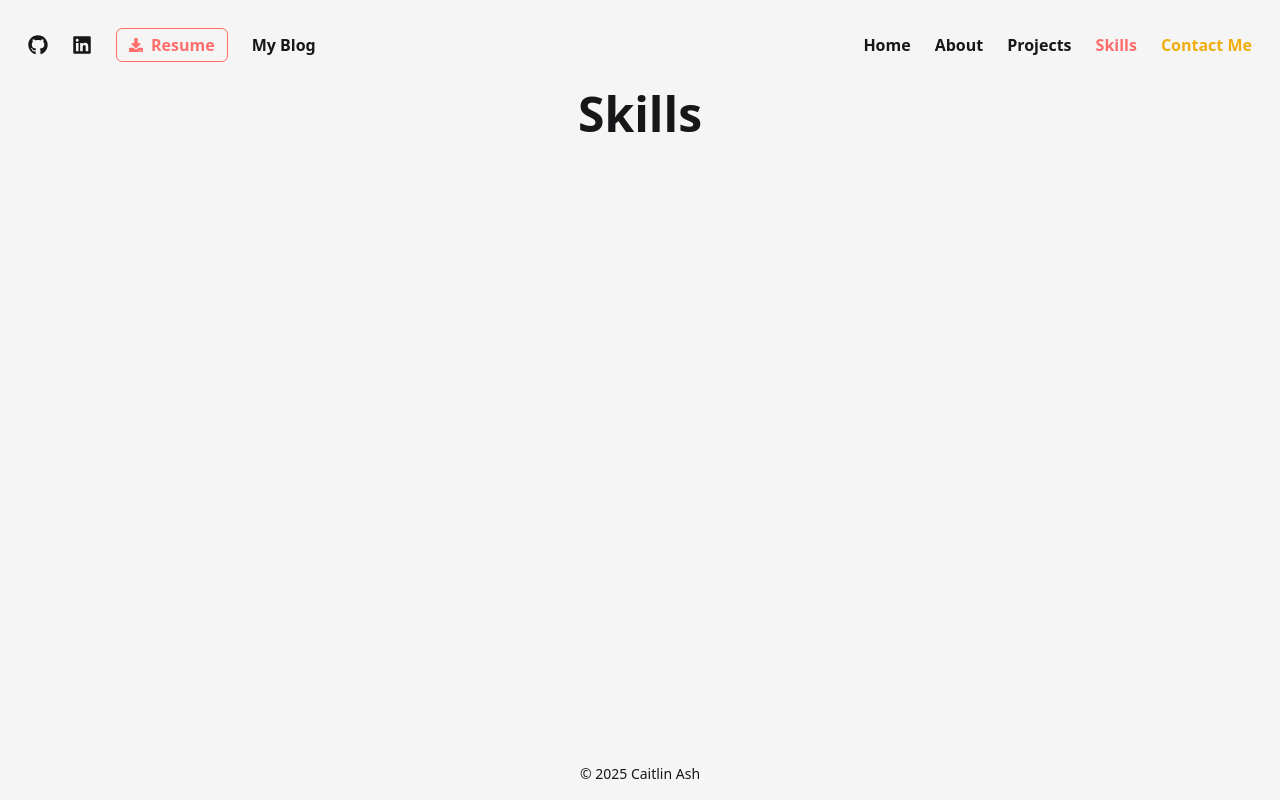
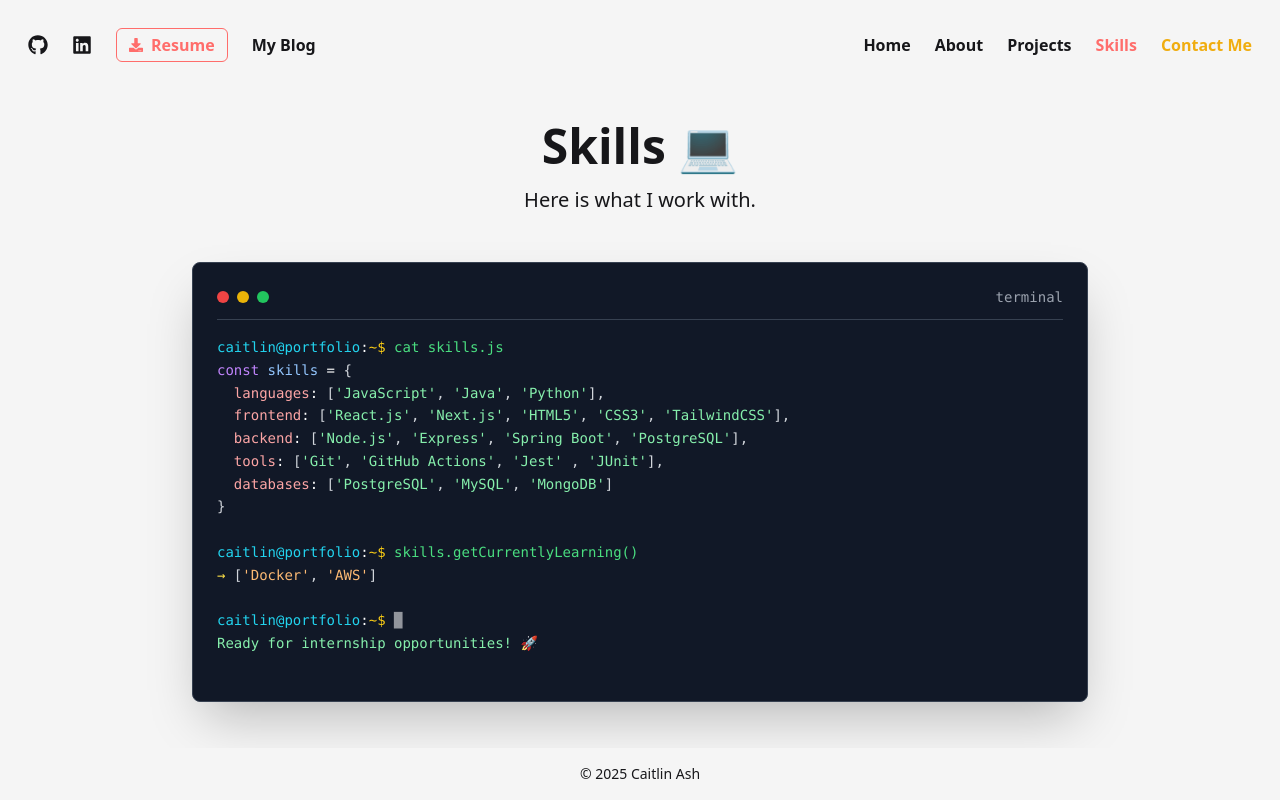
Before and after one commit to bycait27/portfolio, a Next.js app: page / in a window 1280 px wide. Both pictures are taken after a click on the button "Skills". Built offline with nearby package versions, Linux system fonts and the light colour scheme.

Commit message:
Changed Skills component, moved Home component to sections folder, edited ease time in globals.css, changed subtitle content in Projects component.

```diff
--- a/src/app/page.jsx
+++ b/src/app/page.jsx
@@ -2,7 +2,7 @@
 
 import { useState } from 'react';
 import Navbar from '../components/Navbar';
-import Home from '../components/Home';
+import Home from '../components/sections/Home';
 import About from '../components/sections/About';
 import Projects from '../components/sections/Projects';
 import Skills from '../components/sections/Skills';
@@ -26,9 +26,17 @@ export default function Page() {
           </div>
         );
       case 'projects':
-        return <Projects />;
+        return (
+          <div className="animate-fadeIn">
+            <Projects />;
+          </div>
+        );
       case 'skills':
-        return <Skills />;
+        return (
+          <div className="animate-fadeIn">
+            <Skills />;
+          </div>
+        );
       default:
         return <Home />;
     }
--- a/src/components/sections/Projects.jsx
+++ b/src/components/sections/Projects.jsx
@@ -47,7 +47,7 @@ export default function Projects() {
                 {/* section header */}
                 <SectionHeader
                     title="Projects"
-                    subtitle="subtitle"
+                    subtitle="Here are a few of my favorite projects!"
                     emoji="📓"
                 />
                 {/* projects grid */}
--- a/src/components/sections/Skills.jsx
+++ b/src/components/sections/Skills.jsx
@@ -1,60 +1,49 @@
-//  TODO: change skills section
+import SectionHeader from "../ui/SectionHeader";
 
 export default function Skills() {
-    const technologies = [
-        {
-            tech: [
-                'javascript',
-                'java',
-                'python',
-                'c',
-                'handlebars.js',
-                'react.js',
-                'next.js',
-                'springboot',
-                'jquery',
-                'html5',
-                'css3',
-                'tailwindcss',
-                'materialui',
-                'bootstrap',
-            ],
-        },
-        {
-            tech: [
-                'node.js',
-                'mongodb',
-                'express',
-                'mysql',
-                'sequelize',
-                'graphql',
-                'apollo',
-            ],
-        },
-        {
-            tech: [
-                'git',
-                'github',
-                'gitlab',
-                'insomnia',
-                'npm',
-                'vscode',
-                'jest',
-                'webpack',
-                'heroku',
-                'netlify',
-                'vercel',
-            ],
-        },
-    ]
+  return (
+    <div className="min-h-screen p-8">
+      <div className="max-w-4xl mx-auto">
+        <SectionHeader
+          title="Skills"
+          subtitle="Here is what I work with."
+          emoji="💻"
+        />
 
-    return (
-        <div>
-            <div className="max-w-4xl mx-auto">
-                <h1 className="text-5xl font-bold text-center text-text-primary">
-                Skills
-                </h1>
+        <div className="bg-gray-900 rounded-lg p-6 shadow-2xl border border-gray-700">
+          {/* terminal window header */}
+          <div className="flex items-center justify-between mb-4 pb-3 border-b border-gray-700">
+            <div className="flex items-center gap-2">
+              <div className="w-3 h-3 bg-red-500 rounded-full hover:bg-red-400 cursor-pointer transition-colors"></div>
+              <div className="w-3 h-3 bg-yellow-500 rounded-full hover:bg-yellow-400 cursor-pointer transition-colors"></div>
+              <div className="w-3 h-3 bg-green-500 rounded-full hover:bg-green-400 cursor-pointer transition-colors"></div>
             </div>
+            <span className="text-gray-400 text-sm font-mono">terminal</span>
+          </div>
+
+          {/* terminal content (skills) */}
+          <pre className="text-green-400 font-mono text-sm leading-relaxed overflow-x-auto">
+            <code>
+              <span className="text-cyan-400">caitlin@portfolio</span><span className="text-white">:</span><span className="text-yellow-400">~$</span> cat skills.js{"\n"}
+              <span className="text-purple-400">const</span> <span className="text-blue-300">skills</span> <span className="text-white">=</span> <span className="text-gray-300">{"{"}</span>{"\n"}
+              <span className="text-gray-300">  </span><span className="text-red-300">languages</span><span className="text-white">:</span> <span className="text-gray-300">[</span><span className="text-green-300">'JavaScript'</span><span className="text-gray-300">,</span> <span className="text-green-300">'Java'</span><span className="text-gray-300">,</span> <span className="text-green-300">'Python'</span><span className="text-gray-300">],</span>{"\n"}
+              <span className="text-gray-300">  </span><span className="text-red-300">frontend</span><span className="text-white">:</span> <span className="text-gray-300">[</span><span className="text-green-300">'React.js'</span><span className="text-gray-300">,</span> <span className="text-green-300">'Next.js'</span><span className="text-gray-300">,</span> <span className="text-green-300">'HTML5'</span><span className="text-gray-300">,</span> <span className="text-green-300">'CSS3'</span><span className="text-gray-300">,</span> <span className="text-green-300">'TailwindCSS'</span><span className="text-gray-300">],</span>{"\n"}
+              <span className="text-gray-300">  </span><span className="text-red-300">backend</span><span className="text-white">:</span> <span className="text-gray-300">[</span><span className="text-green-300">'Node.js'</span><span className="text-gray-300">,</span> <span className="text-green-300">'Express'</span><span className="text-gray-300">,</span> <span className="text-green-300">'Spring Boot'</span><span className="text-gray-300">,</span> <span className="text-green-300">'PostgreSQL'</span><span className="text-gray-300">],</span>{"\n"}
+              <span className="text-gray-300">  </span><span className="text-red-300">tools</span><span className="text-white">:</span> <span className="text-gray-300">[</span><span className="text-green-300">'Git'</span><span className="text-gray-300">,</span> <span className="text-green-300">'GitHub Actions'</span><span className="text-gray-300">,</span> <span className="text-green-300">'Jest'</span> <span className="text-gray-300">,</span> <span className="text-green-300">'JUnit'</span><span className="text-gray-300">],</span>{"\n"}
+              <span className="text-gray-300">  </span><span className="text-red-300">databases</span><span className="text-white">:</span> <span className="text-gray-300">[</span><span className="text-green-300">'PostgreSQL'</span><span className="text-gray-300">,</span> <span className="text-green-300">'MySQL'</span><span className="text-gray-300">,</span> <span className="text-green-300">'MongoDB'</span><span className="text-gray-300">]</span>{"\n"}
+              <span className="text-gray-300">{"}"}</span>{"\n"}
+              {"\n"}
+              <span className="text-cyan-400">caitlin@portfolio</span><span className="text-white">:</span><span className="text-yellow-400">~$</span> skills.getCurrentlyLearning(){"\n"}
+              <span className="text-yellow-300">→ </span><span className="text-gray-300">[</span><span className="text-orange-300">'Docker'</span><span className="text-gray-300">,</span> <span className="text-orange-300">'AWS'</span><span className="text-gray-300">]</span>{"\n"}
+              {"\n"}
+              <span className="text-cyan-400">caitlin@portfolio</span><span className="text-white">:</span><span className="text-yellow-400">~$</span> <span className="animate-pulse text-white">█</span>
+              {"\n"}
+              <span className="text-green-300">Ready for internship opportunities! 🚀</span>{"\n"}
+              {"\n"}
+            </code>
+          </pre>
         </div>
-    );
+      </div>
+    </div>
+  );
 };
--- a/src/styles/globals.css
+++ b/src/styles/globals.css
@@ -51,5 +51,5 @@
 }
 
 .animate-fadeIn {
-  animation: fadeIn 0.3s ease-in-out;
+  animation: fadeIn 0.5s ease-in-out;
 }
```
Also changed, not shown: src/components/sections/Home.jsx (renamed from src/components/Home.jsx).
